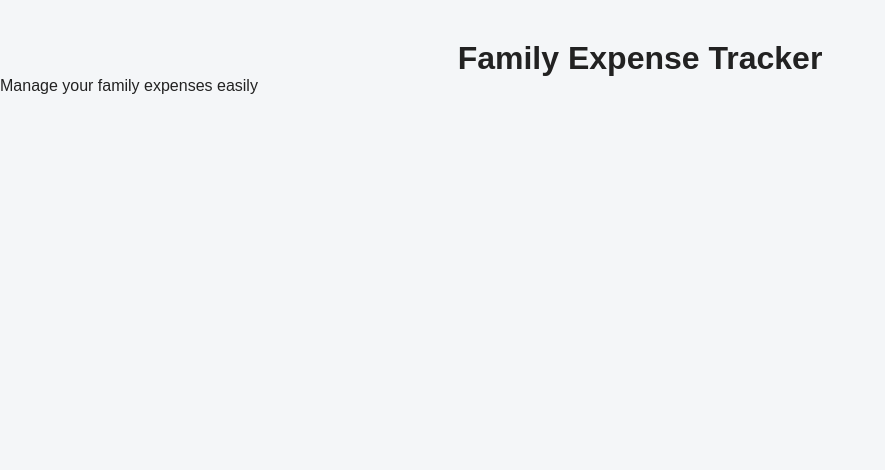
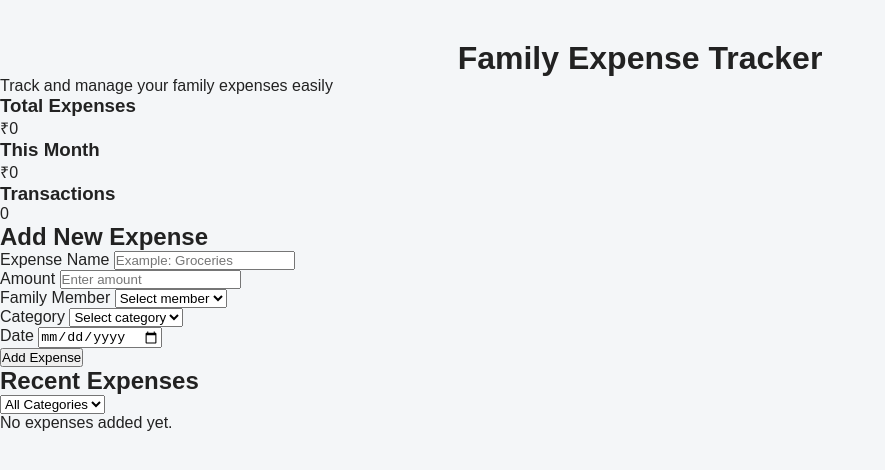
Before and after one commit to SAIVIVEKP06/family-expense-tracker, a plain HTML site: page index.html in a window 1280 px wide. Shown: the whole page, without its empty margins (0-885 px from the left). Drawn offline with Linux system fonts and the light colour scheme.

Commit message:
Create expense tracker interface

```diff
--- a/index.html
+++ b/index.html
@@ -3,6 +3,7 @@
 <head>
     <meta charset="UTF-8">
     <meta name="viewport" content="width=device-width, initial-scale=1.0">
+
     <title>Family Expense Tracker</title>
 
     <link rel="stylesheet" href="style.css">
@@ -11,9 +12,128 @@
 <body>
 
     <div class="container">
-        <h1>Family Expense Tracker</h1>
-        <p>Manage your family expenses easily</p>
+
+        <header class="header">
+            <h1>Family Expense Tracker</h1>
+            <p>Track and manage your family expenses easily</p>
+        </header>
+
+        <section class="summary">
+            <div class="summary-card">
+                <h3>Total Expenses</h3>
+                <p id="totalExpense">₹0</p>
+            </div>
+
+            <div class="summary-card">
+                <h3>This Month</h3>
+                <p id="monthlyExpense">₹0</p>
+            </div>
+
+            <div class="summary-card">
+                <h3>Transactions</h3>
+                <p id="transactionCount">0</p>
+            </div>
+        </section>
+
+        <section class="expense-form">
+
+            <h2>Add New Expense</h2>
+
+            <form id="expenseForm">
+
+                <div class="form-group">
+                    <label for="expenseName">Expense Name</label>
+                    <input
+                        type="text"
+                        id="expenseName"
+                        placeholder="Example: Groceries"
+                        required
+                    >
+                </div>
+
+                <div class="form-group">
+                    <label for="amount">Amount</label>
+                    <input
+                        type="number"
+                        id="amount"
+                        placeholder="Enter amount"
+                        min="1"
+                        required
+                    >
+                </div>
+
+                <div class="form-group">
+                    <label for="member">Family Member</label>
+
+                    <select id="member" required>
+                        <option value="">Select member</option>
+                        <option value="Father">Father</option>
+                        <option value="Mother">Mother</option>
+                        <option value="Son">Son</option>
+                        <option value="Daughter">Daughter</option>
+                        <option value="Other">Other</option>
+                    </select>
+                </div>
+
+                <div class="form-group">
+                    <label for="category">Category</label>
+
+                    <select id="category" required>
+                        <option value="">Select category</option>
+                        <option value="Food">Food</option>
+                        <option value="Shopping">Shopping</option>
+                        <option value="Travel">Travel</option>
+                        <option value="Bills">Bills</option>
+                        <option value="Education">Education</option>
+                        <option value="Health">Health</option>
+                        <option value="Other">Other</option>
+                    </select>
+                </div>
+
+                <div class="form-group">
+                    <label for="date">Date</label>
+
+                    <input
+                        type="date"
+                        id="date"
+                        required
+                    >
+                </div>
+
+                <button type="submit">Add Expense</button>
+
+            </form>
+
+        </section>
+
+        <section class="expense-list">
+
+            <div class="section-header">
+                <h2>Recent Expenses</h2>
+
+                <select id="filterCategory">
+                    <option value="All">All Categories</option>
+                    <option value="Food">Food</option>
+                    <option value="Shopping">Shopping</option>
+                    <option value="Travel">Travel</option>
+                    <option value="Bills">Bills</option>
+                    <option value="Education">Education</option>
+                    <option value="Health">Health</option>
+                    <option value="Other">Other</option>
+                </select>
+            </div>
+
+            <div id="expenseList">
+                <p class="empty-message">
+                    No expenses added yet.
+                </p>
+            </div>
+
+        </section>
+
     </div>
+
+    <script src="script.js"></script>
 
 </body>
 </html>
```
